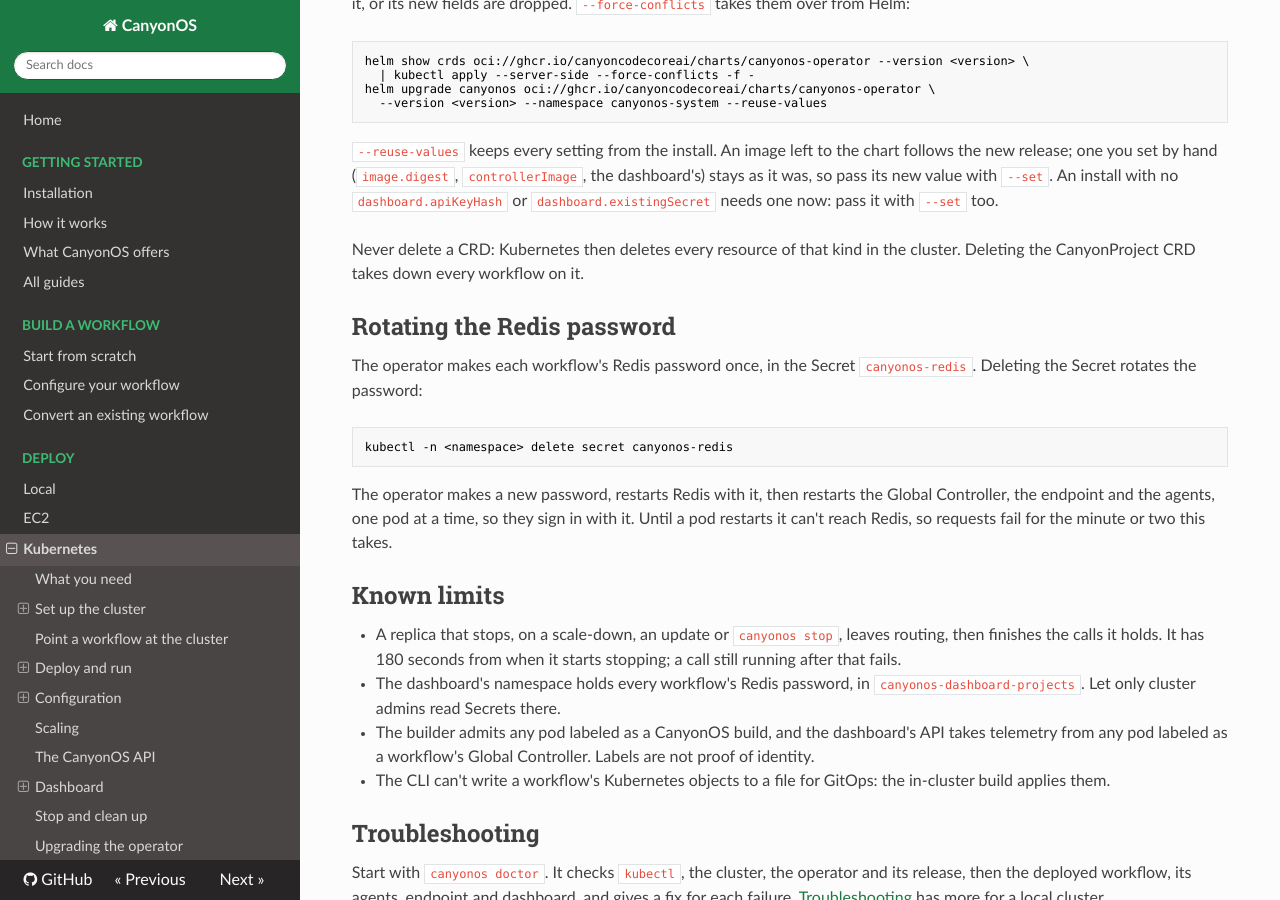
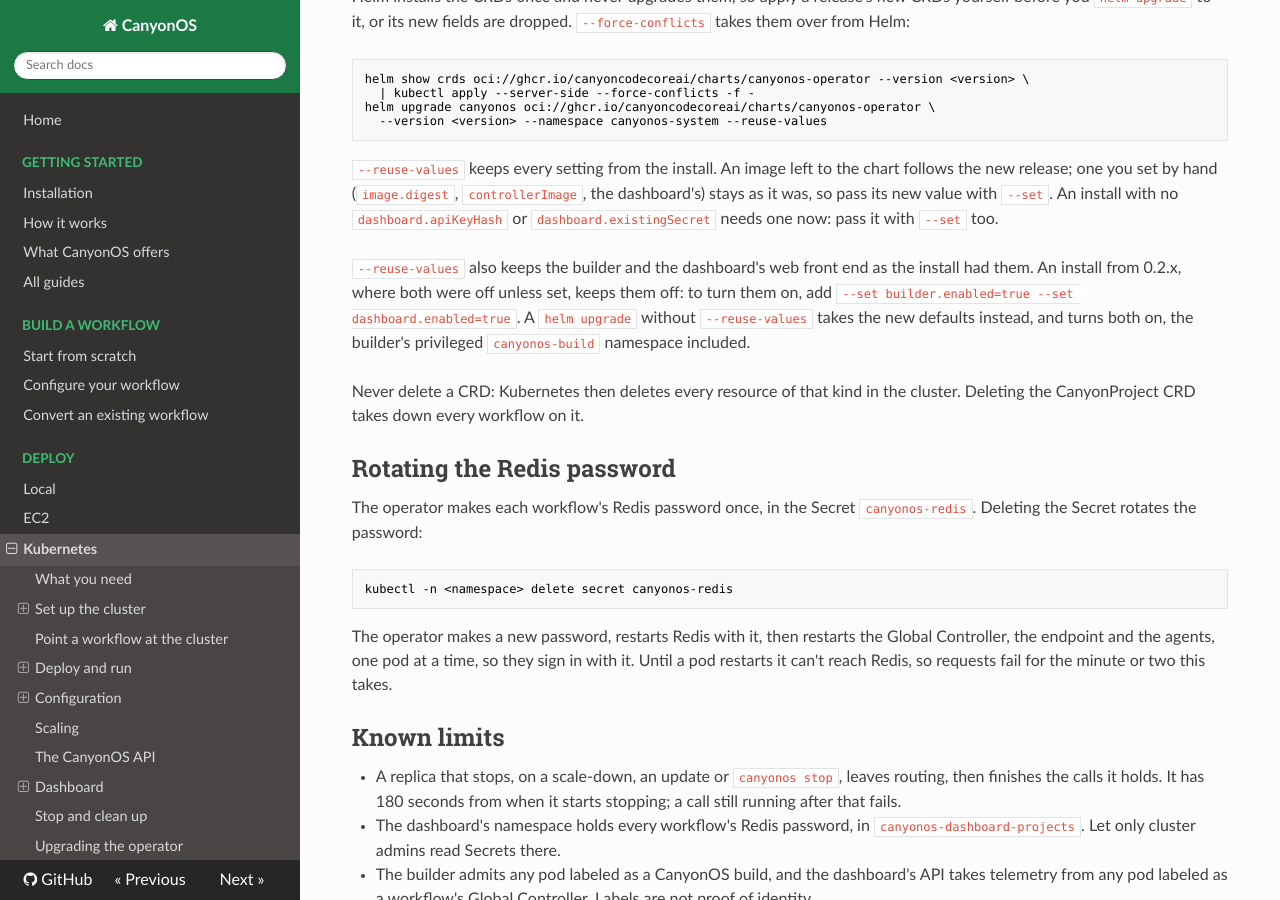
Before and after one commit to CanyonCodeCoreAI/canyonos, an MkDocs documentation site: the page built from docs/guides/KUBERNETES.md, in a window 1280 px wide and 900 px high, scrolled down 9415 px. Built offline with MkDocs 1.6.1, drawn with Linux system fonts in a browser that asks for light colours; nearby versions of some CDN libraries; some of the changed text lies outside the part shown.

Commit message:
Project import generated by Copybara.
GitOrigin-RevId: 0db7cd5487655b8d9d2384607b0c283237529375

````diff
--- a/docs/guides/KUBERNETES.md
+++ b/docs/guides/KUBERNETES.md
@@ -94,9 +93,15 @@ helm install canyonos oci://ghcr.io/canyoncodecoreai/charts/canyonos-operator \
 The chart always installs the [CanyonOS API](#the-canyonos-api) too, with its Postgres
 on a 1Gi PersistentVolumeClaim, so the cluster needs a default StorageClass, or set
 `dashboard.storageClassName`. It refuses to install without `dashboard.apiKeyHash`, the
-sha256 of the key the API's dashboard routes take, or `dashboard.existingSecret`. Add
-`--set dashboard.enabled=true` for the [dashboard](#dashboard)'s web front end, and any
-of the [operator settings](#operator-settings) below.
+sha256 of the key the API's dashboard routes take, or `dashboard.existingSecret`. The
+in-cluster image builder and the [dashboard](#dashboard)'s web front end come with it.
+Add any of the [operator settings](#operator-settings) below.
+
+Where your cluster's policy forbids privileged namespaces or pods (Pod Security enforced
+cluster-wide, a Kyverno or Gatekeeper rule, OpenShift's default security policies), this
+install fails, or the builder never starts: install with `--set builder.enabled=false`.
+Deploys then can't build images in the cluster. See
+[Permissions and Pod Security](#permissions-and-pod-security).
 
 </div>
 
@@ -113,10 +118,10 @@ Set these with `--set` on `helm install`:
 
 | Setting                            | Default                        | What it does                                                                                                                                                                             |
 | ---------------------------------- | ------------------------------ | ---------------------------------------------------------------------------------------------------------------------------------------------------------------------------------------- |
-| `builder.enabled`                  | `false`                        | Installs the in-cluster image builder (rootless BuildKit in `canyonos-build`). Every deploy builds with it, so turn it on.                                                               |
+| `builder.enabled`                  | `true`                         | Installs the in-cluster image builder (rootless BuildKit in `canyonos-build`). Every deploy builds with it. Turn it off only where policy forbids its privileged namespace.              |
 | `builder.registryAliases`          | `{}`                           | A registry the builder reaches by another name than the nodes pull it by. kind: `{"localhost:5001": "kind-registry:5000"}`.                                                              |
 | `builder.insecureRegistries`       | `[]`                           | Registries the builder may push to over plain HTTP. Use it for a local kind registry only.                                                                                               |
-| `dashboard.enabled`                | `false`                        | The dashboard's web front end, for every workflow on the cluster. The CanyonOS API is installed either way. See [Dashboard](#dashboard).                                                 |
+| `dashboard.enabled`                | `true`                         | The dashboard's web front end, for every workflow on the cluster. The CanyonOS API is installed either way. See [Dashboard](#dashboard).                                                 |
 | `watchNamespaces`                  | `[]`                           | Empty: workflows may run in any namespace, and the operator has cluster-wide permissions. A list: only those namespaces, with the operator's permissions granted in them alone.          |
 | `userRoles.enabled`                | `true`                         | Whoever may administer, edit or view a namespace may do the same with its CanyonProjects, CanyonAgents and CanyonBuilds. This is what makes a namespace's edit role enough to deploy.    |
 | `imageRegistry`                    | `ghcr.io/canyoncodecoreai`     | Where CanyonOS's own images come from. Each image setting left empty is `<imageRegistry>/canyonos-<name>:<version>`. Point it at a registry mirror that holds them under the same names. |
@@ -349,8 +354,8 @@ kubectl -n canyonos-dashboard logs deploy/canyonos-dashboard-api -c api    # or
 ## Dashboard
 
 One dashboard serves every workflow on the cluster. Its web front end is installed with
-the operator by adding `--set dashboard.enabled=true`; `canyonos cluster up` installs it
-for you. It runs in the `canyonos-dashboard` namespace, on the
+the operator unless you pass `--set dashboard.enabled=false`; `canyonos cluster up`
+installs it too. It runs in the `canyonos-dashboard` namespace, on the
 [CanyonOS API](#the-canyonos-api), under the `restricted` Pod Security profile.
 
 ```bash
@@ -438,6 +443,12 @@ dashboard's) stays as it was, so pass its new value with `--set`. An install wit
 `dashboard.apiKeyHash` or `dashboard.existingSecret` needs one now: pass it with `--set`
 too.
 
+`--reuse-values` also keeps the builder and the dashboard's web front end as the install
+had them. An install from 0.2.x, where both were off unless set, keeps them off: to turn
+them on, add `--set builder.enabled=true --set dashboard.enabled=true`. A `helm upgrade`
+without `--reuse-values` takes the new defaults instead, and turns both on, the builder's
+privileged `canyonos-build` namespace included.
+
 Never delete a CRD: Kubernetes then deletes every resource of that kind in the cluster.
 Deleting the CanyonProject CRD takes down every workflow on it.
 
````
Also changed, not shown: other parts of docs/guides/KUBERNETES.md (+0 -1 lines), 6 other files.
